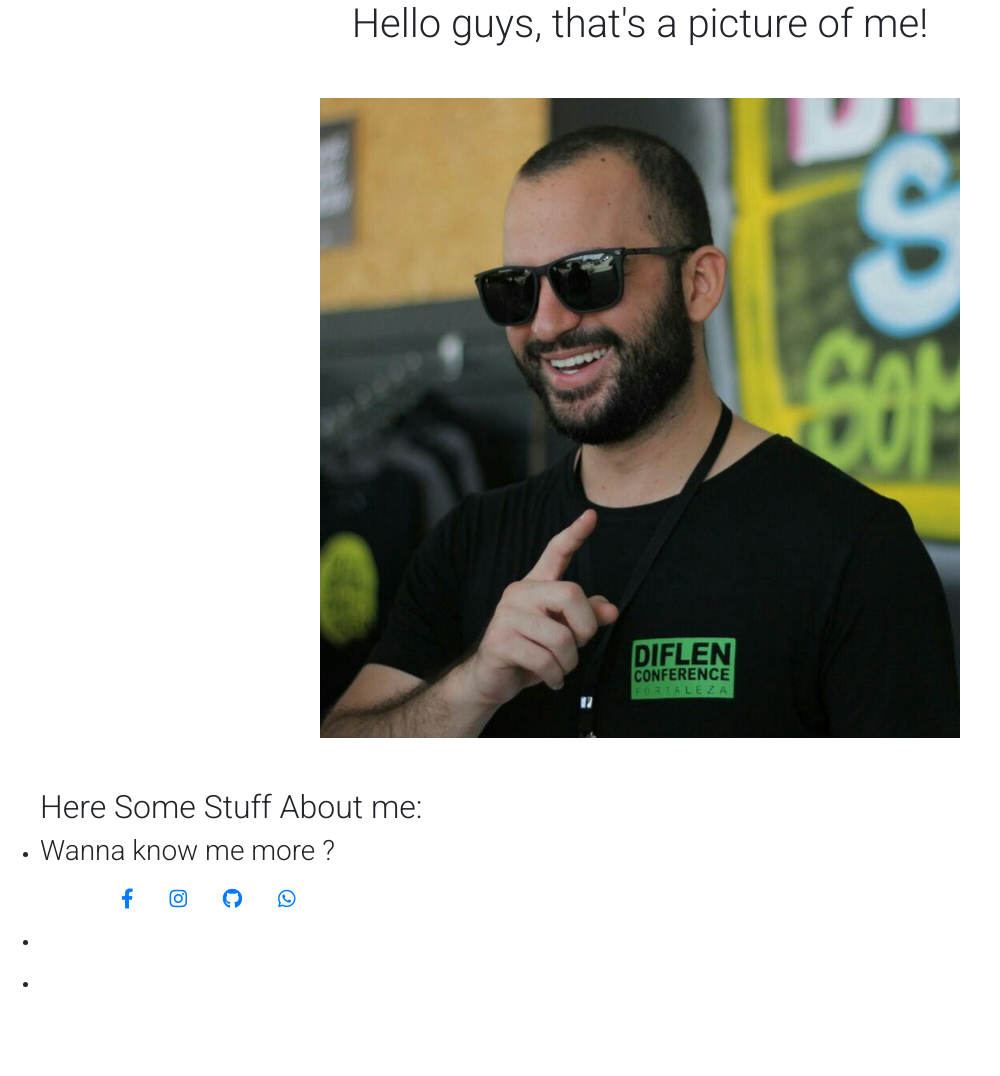
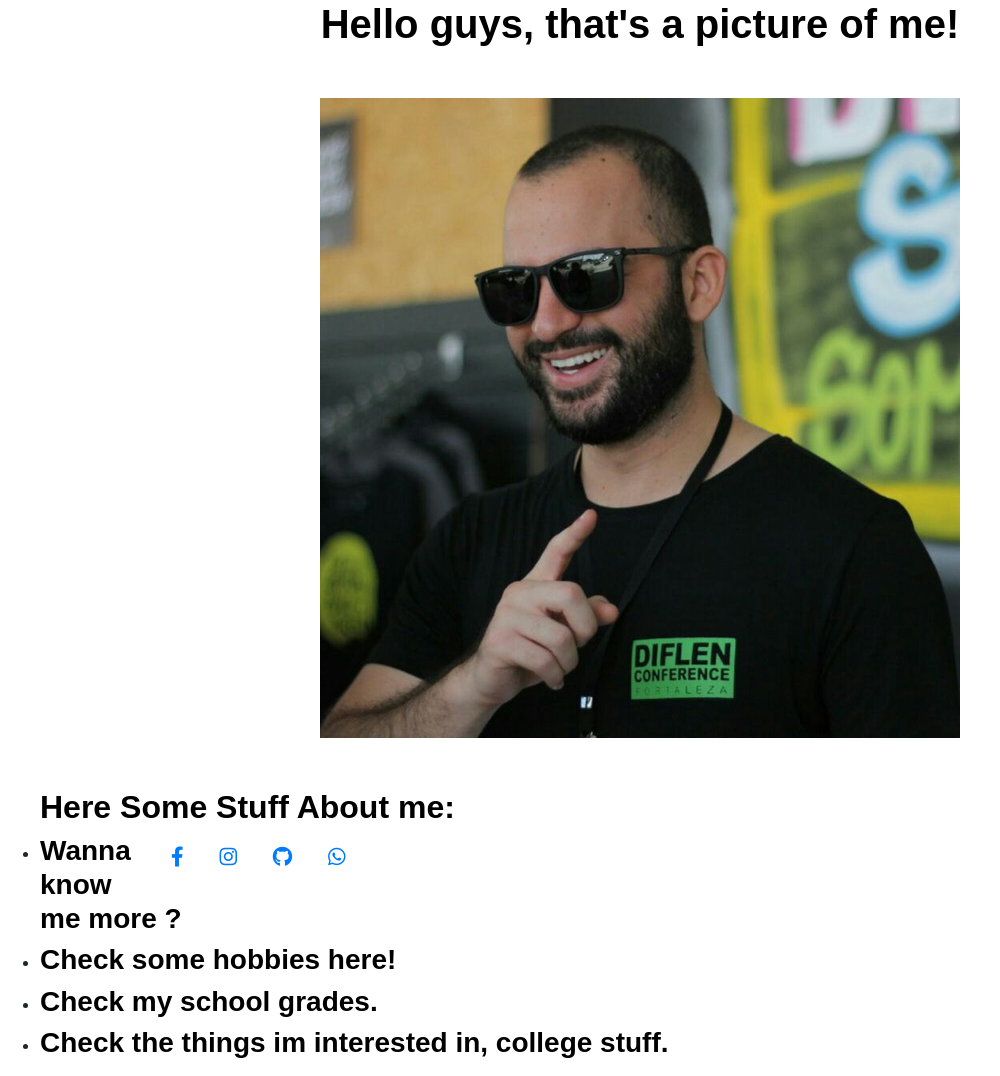
Before and after one commit to lucas-noleto/MyApp, a plain HTML site: page index.html in a window 1280 px wide. Shown: the whole page, without its empty margins (0-1000 px from the left). Before the commit the page ends 1013 px from the top, so only its background shows below. Drawn offline with nearby package versions, Linux system fonts and the light colour scheme.

Commit message:
Correções

```diff
--- a/index.html
+++ b/index.html
@@ -8,57 +8,16 @@
 		<link rel="stylesheet" href="node_modules/mdbootstrap/css/bootstrap.min.css">
 		<link rel="stylesheet" href="node_modules/mdbootstrap/css/mdb.min.css">
 		<link rel="stylesheet" href="node_modules/mdbootstrap/css/style.css">
-        <style>
-        	h1 {
-
-			text-align: center;
-
-			}
-
-			h2 {
-				text-align:
-			}
-			.img-container{
-			text-align: center;
-			margin-top: 50px;
-			margin-bottom: 50px;
-			}
-
-			#link:link {
-			   color: white;
-			   text-decoration: transparent;
-			   text-decoration: none;
-			}
-			#link:hover {
-			  background-color: #555;
-			}
-
-			#link:active {
-			  background-color: black;
-			  color: black;
-			}
-
-			#link:visited {
-			  background-color: #ccc;
-			}
-
-        </style>
-
+		<link rel="stylesheet" href="style.css">
     </head>
     <body>
     	<h1>Hello guys, that's a picture of me!</h1>
-
-
         <div class="img-container">
         	<img src="thisisme.jpg">
         </div>
-
-
-
-        <div>
+        <div id="div1">
         	<ul> <h2> Here Some Stuff About me: </h2>
-				<li><h3>  Wanna know me more ?</h3></li>
-				<div class="container">
+        		<div id = "div2" class="container">
 	            	<!--Facebook-->
 					<a href="https://www.facebook.com/lucas.noleto" class="btn-floating btn-lg btn-fb" type="button" role="button"><i class="fab fa-facebook-f"></i></a>
 					<!--Instagram-->
@@ -69,8 +28,12 @@
 					<a href="https://mywhats.net/lucasnoleto" class="btn-floating btn-lg btn-whatsapp" type="button" role="button"><i class="fab fa-whatsapp"></i></a>
 	    		</div>
 
-				<li><h3><a id="link" href="https://a0.muscache.com/im/pictures/34636dcd-050f-4e8d-9aba-9d5945b557c8.jpg?aki_policy=exp_xl"> Check some hobbies here!</a></h3></li>
-				<li><h3><a id="link" href="https://encrypted-tbn0.gstatic.com/images?q=tbn%3AANd9GcQyLgxBmVesL3nDe11axVMEaYCQRW3SXJx0wUdRHZHFrKpzHdgq&usqp=CAU"> See my mentor here!</a></h3></li>
+					<li><h3>Wanna know me more ?</h3></li>
+
+
+				<li><h3><a id="link" href="hobbies.html"> Check some hobbies here!</a></h3></li>
+				<li><h3><a id="link" href="school_history.html"> Check my school grades.</a></h3></li>
+				<li><h3><a id="link" href="favorite_classes.html"> Check the things im interested in, college stuff.</a></h3></li>
 			</ul>
 
 
--- /dev/null
+++ b/style.css
@@ -0,0 +1,47 @@
+
+
+h1,h2,h3 {
+	font-family: sans-serif;
+	text-align: center;
+	font-weight: bold;
+	color: black;
+
+}
+
+h2,h3 {
+
+	text-align: left;
+	}
+
+
+.img-container{
+	text-align: center;
+	margin-top: 50px;
+	margin-bottom: 50px;
+	}
+
+#link:link {
+   color: black;
+
+   text-decoration: none;
+	}
+
+#link:hover {
+  	background-color: white;
+  	color: #26cfdd;
+	}
+
+#link:active {
+	background-color: black;
+  	color: black;
+	}
+
+#link:visited {
+	background-color: #ccc;
+	}
+
+
+
+#div2 {
+	float: right;
+	}
```
Also changed, not shown: school_history.html (added, +9 -0 lines), favorite_classes.html (added), hobbies.html (added).
